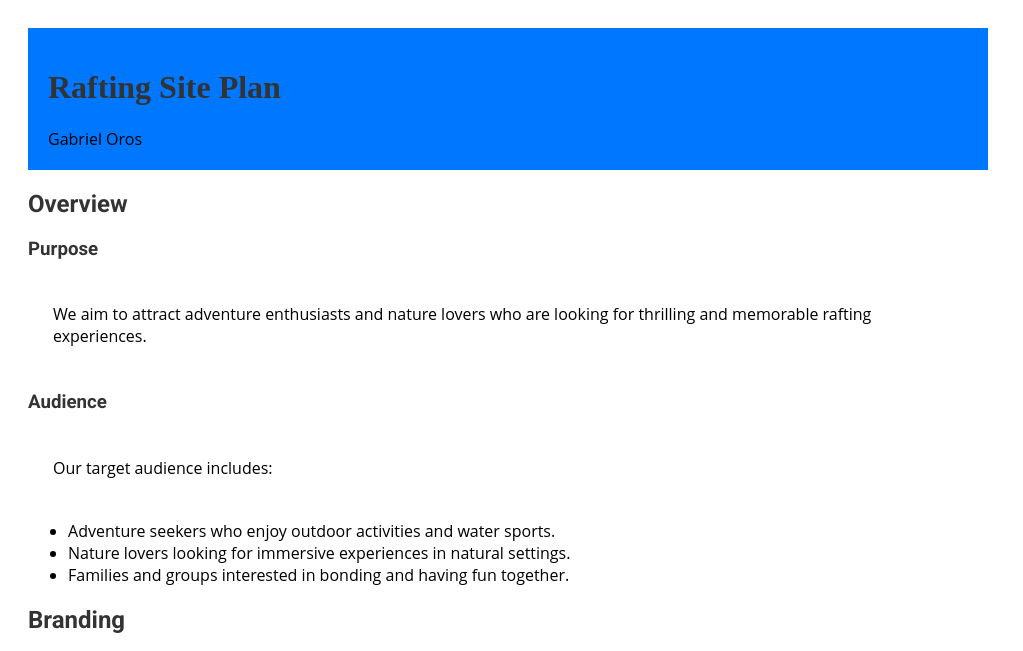
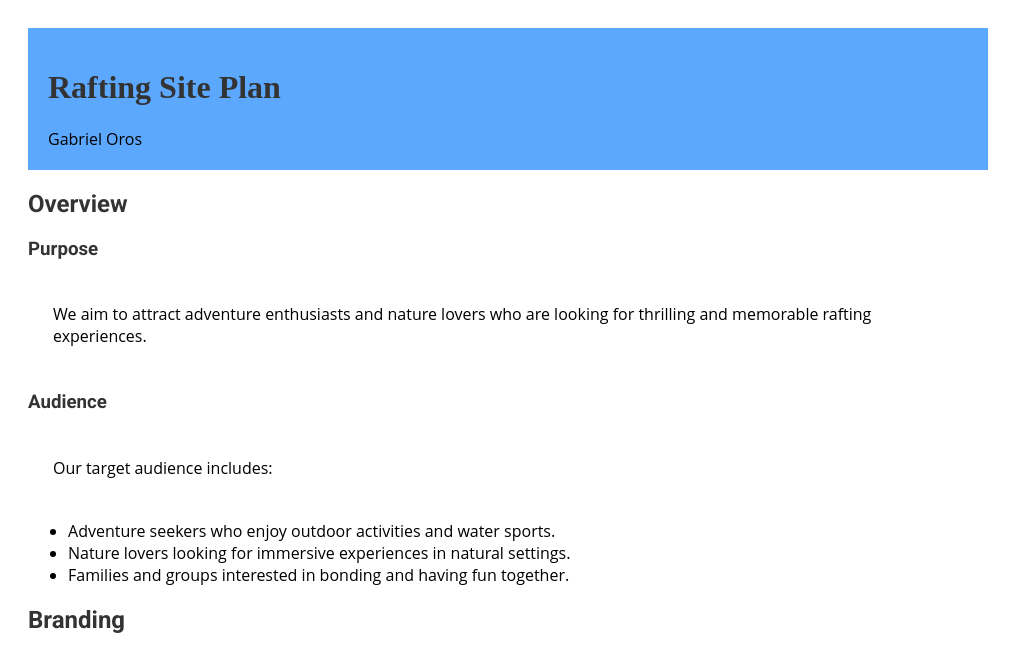
Before and after one commit to Gabi3312/wdd130, a plain HTML site: page wwr/site-plan-rafting.html in a window 1280 px wide. Shown: the top 651 px of the page, without its empty margins (0-1023 px from the left). Drawn offline with Linux system fonts and the light colour scheme.

Commit message:
Rafting site

```diff
--- a/wwr/styles/site-plan-rafting.css
+++ b/wwr/styles/site-plan-rafting.css
@@ -8,7 +8,7 @@
   }
 
 :root {
-    --primary-color: #0077FF;
+    --primary-color: #5ca8ff;
     --secondary-color: #213F65;
     --accent-color: #87BF69;
     --additional-accent-color: #3B5741;
```
